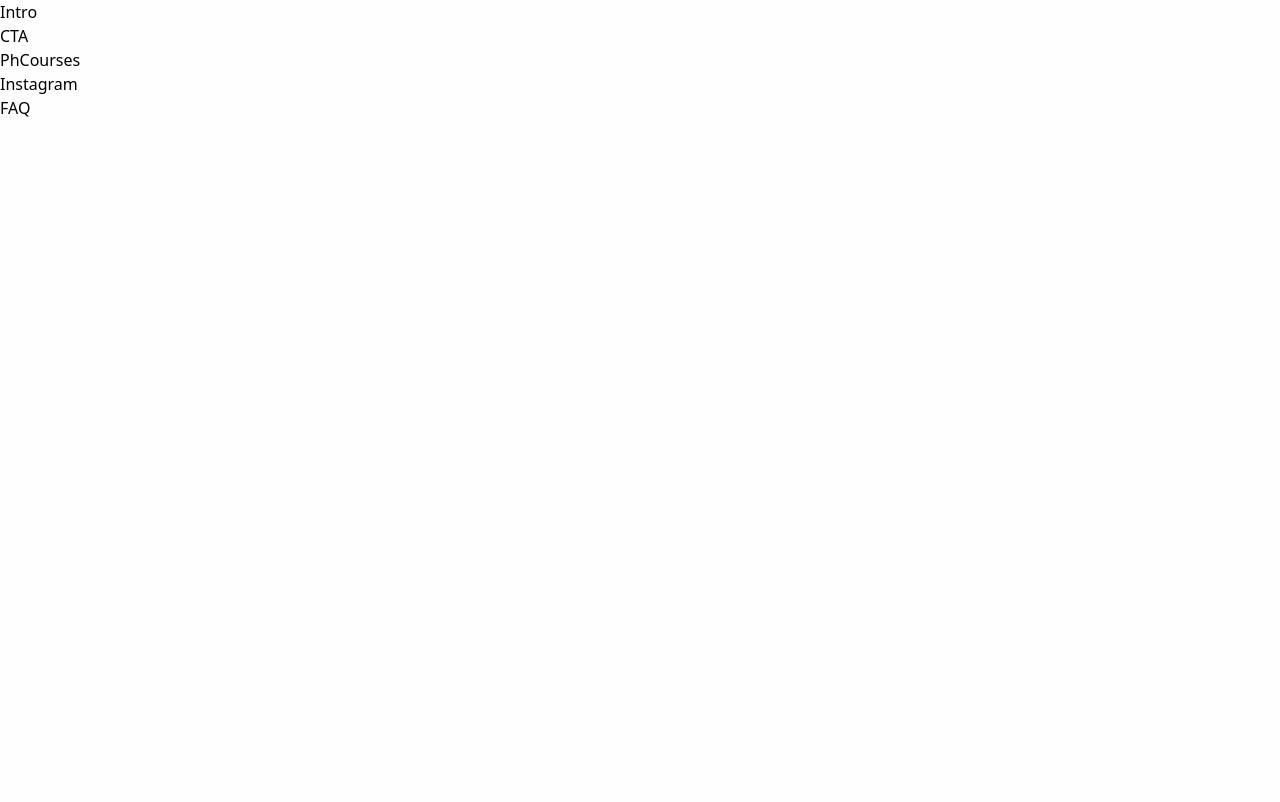
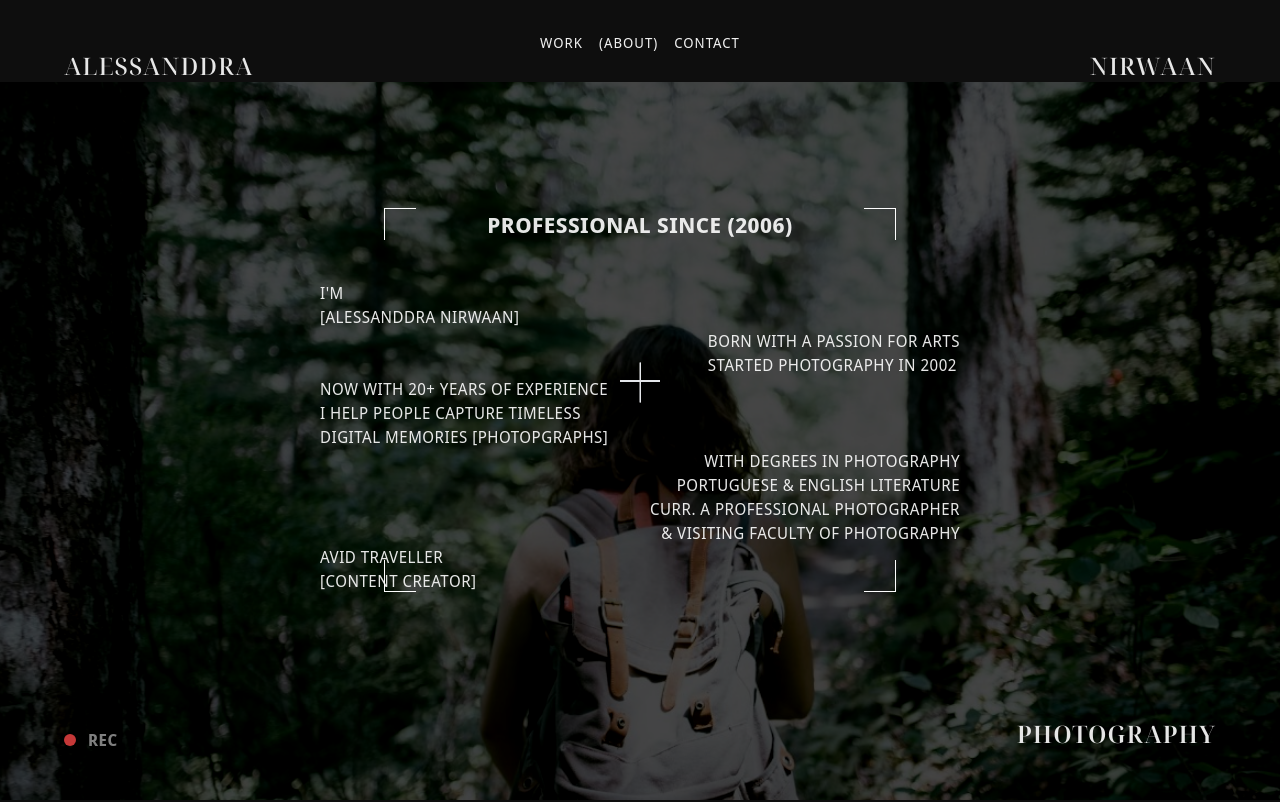
Before and after one commit to Kshitijkumar16/alessandra-studios, a Next.js app: page /about in a window 1280 px wide. Shown: the top 802 px of the page. Built offline with nearby package versions, Linux system fonts and the light colour scheme.

Commit message:
Intro done

```diff
--- a/app/about/page.tsx
+++ b/app/about/page.tsx
@@ -1,18 +1,25 @@
 import CTA from "@/components/sections/CTA";
+import Contact from "@/components/sections/Contact";
 import FAQ from "@/components/sections/FAQ";
 import Instagram from "@/components/sections/Instagram";
 import Intro from "@/components/sections/Intro";
+import Navbar from "@/components/sections/Navbar";
 import PhCourses from "@/components/sections/PhCourses";
 import React from "react";
 
 const page = () => {
 	return (
-		<div>
+		<div className='relative bg-black '>
+			{/* Navbar */}
+			<div className='fixed top-0 z-10 flex justify-center w-full mix-blend-difference'>
+				<Navbar />
+			</div>
 			<Intro />
 			<CTA />
 			<PhCourses />
 			<Instagram />
 			<FAQ />
+			<Contact />
 		</div>
 	);
 };
--- a/components/sections/Contact.tsx
+++ b/components/sections/Contact.tsx
@@ -62,11 +62,14 @@ const Contact = () => {
 							className='flex flex-col justify-between w-full'
 						>
 							<div className={cn("", serif.className)}>
-								<p className='text-white/80 font-semibold text-[24px]'>{title.title}</p>
+								<p className='text-white/80 font-semibold text-[24px]'>
+									{title.title}
+								</p>
 							</div>
 							<div className={cn("mt-10 flex flex-col gap-1", sans.className)}>
-								{title.links.map((link) => (
+								{title.links.map((link, index) => (
 									<Link
+										key={index}
 										href={link.href}
 										target='_blank'
 										className='block text-white/80 font-semibold text-[16px] tracking-[1px]'
--- a/components/sections/Intro.tsx
+++ b/components/sections/Intro.tsx
@@ -1,9 +1,139 @@
-import React from 'react'
+"use client";
+import { sans, serif } from "@/lib/fonts-provider";
+import { cn } from "@/lib/utils";
+import Image from "next/image";
+
+import { motion, useScroll, useTransform } from "framer-motion";
+import { useRef } from "react";
 
 const Intro = () => {
-  return (
-    <div>Intro</div>
-  )
-}
+	const container = useRef<HTMLDivElement>(null);
 
-export default Intro
+	const { scrollYProgress } = useScroll({
+		target: container,
+		offset: ["start end", "end start"],
+	});
+
+	const sl = useTransform(scrollYProgress, [0, 1], [0, 500]);
+
+	return (
+		<div className='relative h-screen'>
+			{/* corner texts */}
+			<div className='flex flex-col justify-between h-full px-16 py-12'>
+				{/* top div */}
+				<div className={cn("flex justify-between", serif.className)}>
+					<p className='text-[24px] tracking-[1px] font-[500] uppercase text-white/90 block z-10'>
+						Alessanddra
+					</p>
+					<p className='text-[24px] tracking-[1px] text-white/90 font-[500] uppercase block z-10'>
+						Nirwaan
+					</p>
+				</div>
+				{/* bottom div */}
+				<div className={cn("items-end flex justify-between ")}>
+					<div className={cn("z-10 flex gap-3 items-center", sans.className)}>
+						<div className='z-10 h-3 bg-red-500 rounded-full animate-pulse aspect-square' />
+						<p className='uppercase z-10 text-[16px] text-white/50 font-bold tracking-[0.5px]'>
+							rec
+						</p>
+					</div>
+					<p
+						className={cn(
+							"font-[600] text-[24px] uppercase tracking-[1px] text-white/90 block z-10",
+							serif.className
+						)}
+					>
+						Photography
+					</p>
+				</div>
+			</div>
+
+			{/* Center text */}
+			<div className='absolute inset-0 flex items-center justify-center w-full h-full'>
+				<div
+					className={cn(
+						"tracking-[0.5px] text-white/90 aspect-[2.5/1] z-10 flex flex-col items-center w-[50dvw] ",
+						sans.className
+					)}
+				>
+					<p className='font-semibold block uppercase text-[22px]'>
+						professional since (2006)
+					</p>
+					<div className='flex flex-col w-full'>
+						<p className='flex justify-start text-[16px] font-[500] mt-10 uppercase'>
+							I'm
+							<br /> [Alessanddra Nirwaan]
+						</p>
+						<p className='flex justify-end text-[16px] font-[500] uppercase'>
+							Born with a passion for arts
+							<br />
+							started photography in 2002
+							<br />
+						</p>
+						<p className='flex justify-start text-[16px] font-[500] uppercase'>
+							Now with 20+ years of experience
+							<br />
+							I help people capture timeless <br />
+							digital memories [photopgraphs]
+							<br />
+						</p>
+						<p className='flex justify-end text-right text-[16px] font-[500] uppercase'>
+							With degrees in photography
+							<br />
+							Portuguese & English literature
+							<br />
+							curr. a professional photographer
+							<br />& visiting faculty of photography
+							<br />
+						</p>
+						<p className='flex justify-start text-[16px] font-[500] uppercase'>
+							Avid traveller
+							<br />
+							[Content creator]
+							<br />
+						</p>
+					</div>
+				</div>
+			</div>
+
+			{/* background image */}
+			<div className='absolute inset-0 z-0 flex items-center justify-center w-full h-full overflow-hidden pointer-events-none'>
+				<motion.div
+					style={{ y: sl }}
+					className='h-[110%] w-[110%] -top-32 flex justify-center items-center relative aspect-[16/9]'
+				>
+					<Image
+						src='/assets/about.png'
+						alt='girl in cherry blossom'
+						fill
+						priority
+						className='object-cover object-center brightness-[0.30] contrast-[1.1] '
+					/>
+				</motion.div>
+			</div>
+
+			{/* Inner brackets */}
+			<div className='absolute inset-0 top-0 left-0 pointer-events-none px-96 py-52 '>
+				<div className='flex flex-col justify-between h-full'>
+					<div className='flex justify-between'>
+						<div className='aspect-square border-l-[1px] border-t-[1px] border-white h-8'></div>
+						<div className='aspect-square border-r-[1px] border-t-[1px] border-white h-8'></div>
+					</div>
+					<div className='flex justify-between'>
+						<div className='aspect-square border-l-[1px] border-b-[1px] border-white h-8'></div>
+						<div className='aspect-square border-r-[1px] border-b-[1px] border-white h-8'></div>
+					</div>
+				</div>
+			</div>
+			{/* Center focus */}
+			<div className='absolute inset-0 h-10 -translate-x-1/2 -translate-y-1/2 top-1/2 left-1/2 aspect-square'>
+				<hr />
+				<hr />
+				<hr className='rotate-90' />
+				<hr className='translate-x-[0.5px] -translate-y-[1px] rotate-90' />
+			</div>
+		</div>
+	);
+};
+
+export default Intro;
--- a/components/sections/Landing.tsx
+++ b/components/sections/Landing.tsx
@@ -1,7 +1,5 @@
-import { landingImages } from "@/constants";
 import { sans, serif } from "@/lib/fonts-provider";
 import { cn } from "@/lib/utils";
-import Image from "next/image";
 import Link from "next/link";
 import LandingImages from "../ui/LandingImages";
 
@@ -27,7 +25,7 @@ const Landing = () => {
 				</div>
 			</div>
 			{/* Images */}
-			<div className='absolute top-1/2 -translate-y-1/2 overflow-hidden'>
+			<div className='absolute overflow-hidden -translate-y-1/2 top-1/2'>
 				<LandingImages />
 			</div>
 			{/* Bottom messages */}
```
Also changed, not shown: public/assets/about.png (added).
